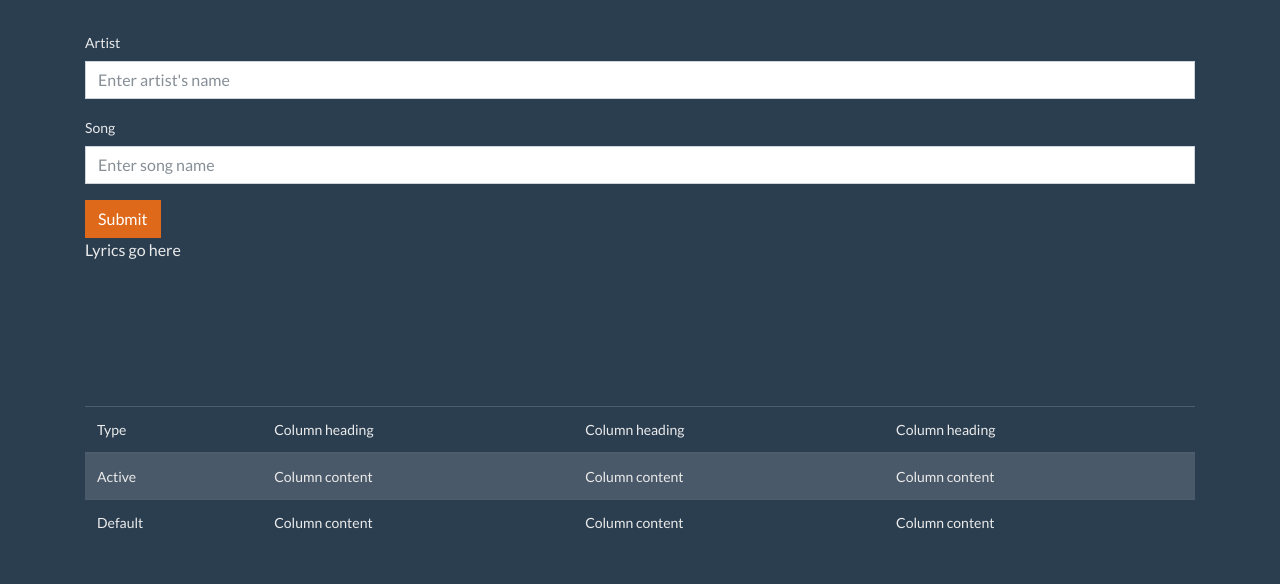
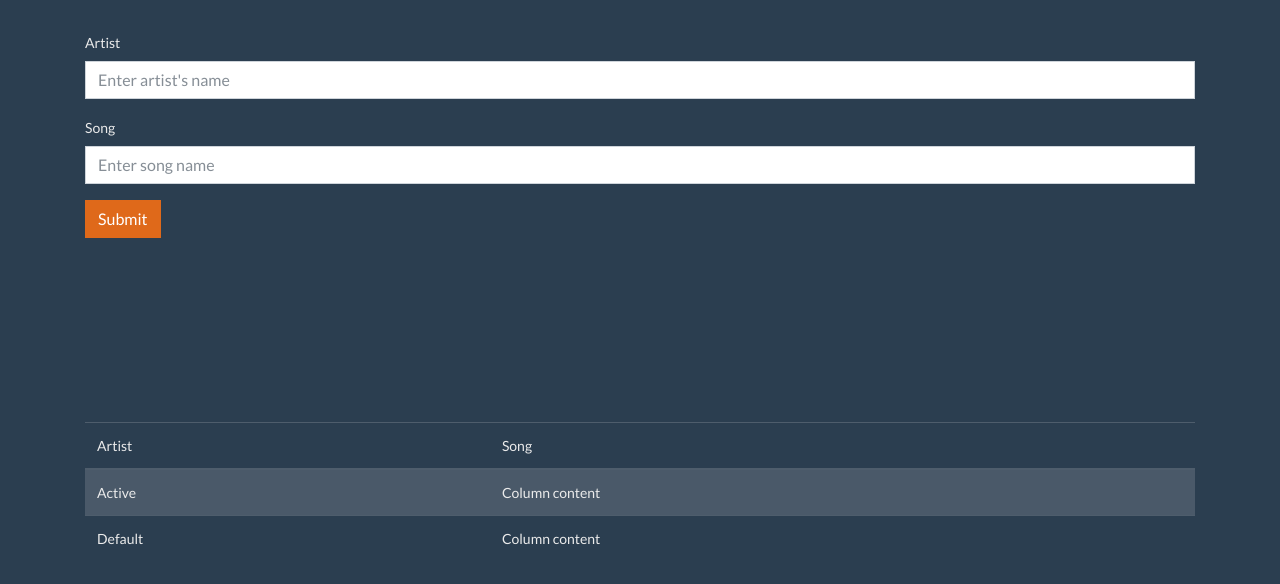
Before and after one commit to devinlcollier/DJ-Watson, a plain HTML site: page index.html in a window 1280 px wide. Shown: the part 186-770 px from the top of the page. Drawn offline with nearby package versions, Linux system fonts and the light colour scheme.

Commit message:
updated file

```diff
--- a/index.html
+++ b/index.html
@@ -28,13 +28,13 @@
 		      <label for="songInput">Song</label>
 		      <input type="text" class="form-control" id="songInput" placeholder="Enter song name">
 		    </div>
-		    <button type="submit" class="btn btn-primary">Submit</button>
+		    <button type="submit" class="btn btn-primary" id="submitBtn">Submit</button>
 		  </fieldset>
 		</form>
 
 		<div class="row">
 			<div class="col-lg-6">
-				<span id="lyrics">Lyrics go here</span><br><br><br><br><br><br><br>
+				<p id="lyricsSection"></p><br><br><br><br><br><br><br>
 			</div>
 
 			<div class="">
@@ -42,26 +42,20 @@
 			</div>
 		</div>
 
-		<table class="table table-hover">
+		<table class="table table-hover" id="artistSongTable">
 			<thead>
 				<tr>
-					<th scope="col">Type</th>
-					<th scope="col">Column heading</th>
-					<th scope="col">Column heading</th>
-					<th scope="col">Column heading</th>
+					<th scope="col">Artist</th>
+					<th scope="col">Song</th>
 				</tr>
 			</thead>
 			<tbody>
 				<tr class="table-active">
 					<th scope="row">Active</th>
 					<td>Column content</td>
-					<td>Column content</td>
-					<td>Column content</td>
 				</tr>
 				<tr>
 					<th scope="row">Default</th>
-					<td>Column content</td>
-					<td>Column content</td>
 					<td>Column content</td>
 				</tr>
 			</tbody>
```
